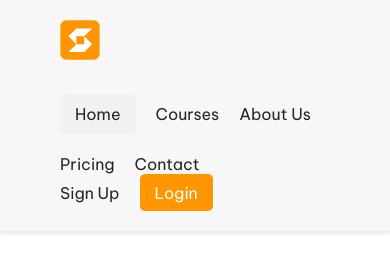
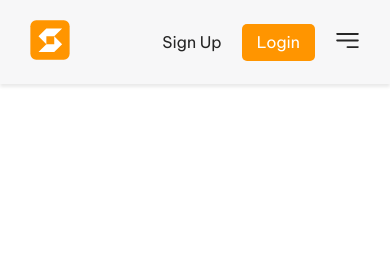
Before and after one commit to MohammadSalameh10/Courses, a plain HTML site: page index.html in a window 390 px wide. Drawn offline with Linux system fonts and the light colour scheme.

Commit message:
responsive header

```diff
--- a/assets/css/style.css
+++ b/assets/css/style.css
@@ -58,3 +58,17 @@
 .header .menu {
     display: none;
 }
+
+@media screen and (max-width: 768px) {
+    .header .navbar {
+        display: none;
+    }
+
+    .header .menu {
+        display: block;
+    }
+
+    .header .container {
+        width: calc(100% - 60px);
+    }
+}
```
